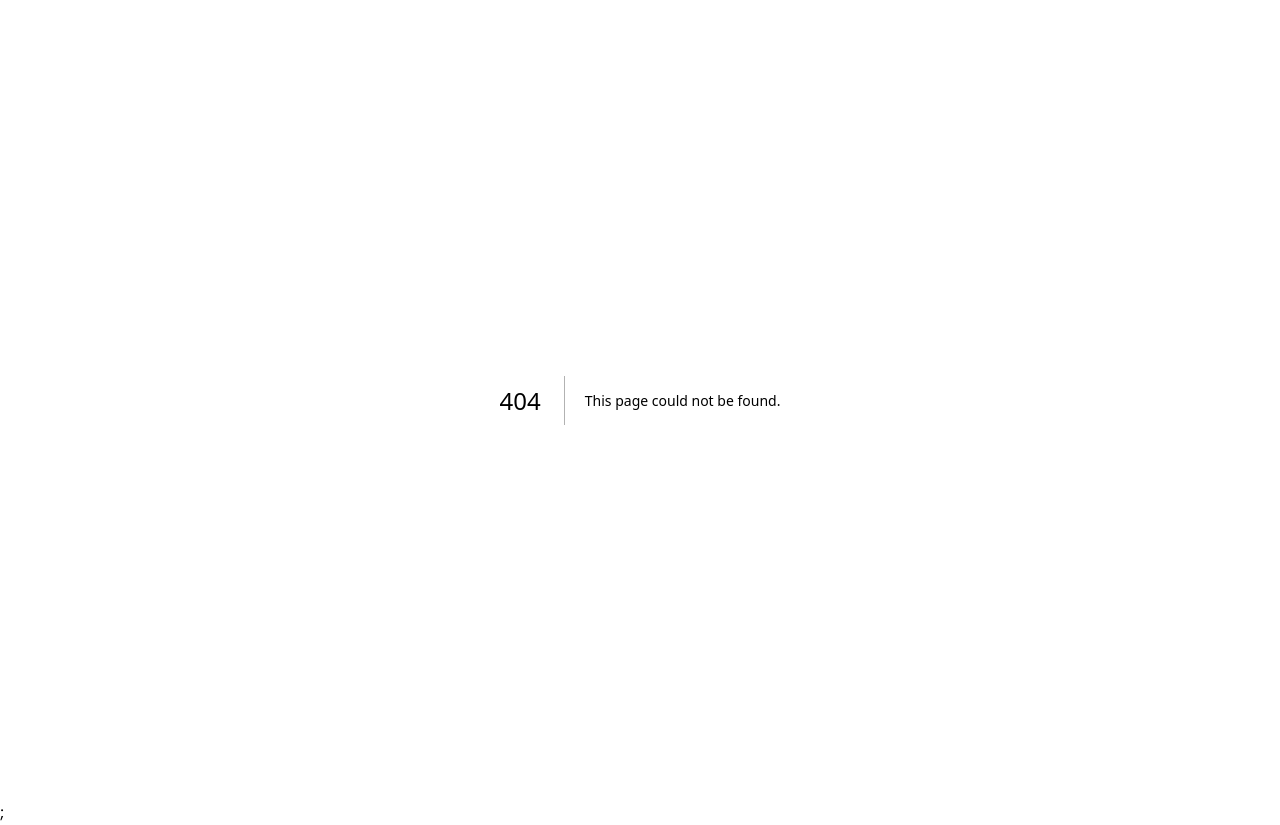
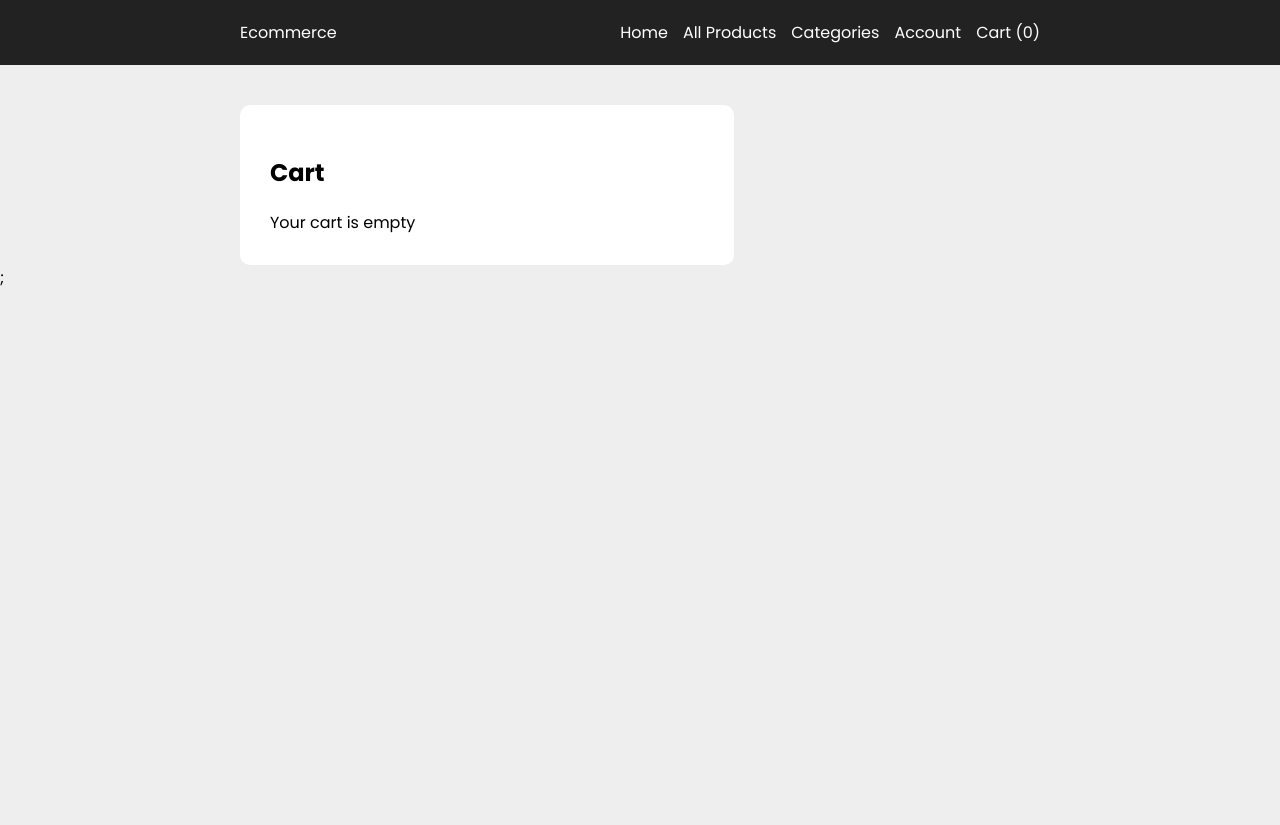
Before and after one commit to diegomota2374/ecommerceFrontIsa, a Next.js app: page /cart in a window 1280 px wide. Before the commit this address had no page. After the commit the page ends 800 px from the top, so only its background shows below. Built offline with nearby package versions, Linux system fonts and the light colour scheme.

Commit message:
foi criado cart e configurado para mostrar os produtos

```diff
--- a/components/Button.js
+++ b/components/Button.js
@@ -8,12 +8,19 @@ export const ButtonStyled = css`
   cursor: pointer;
   display: inline-flex;
   align-items: center;
-  text-decoration:none;
-  font-weight:400;
+  text-decoration: none;
+  font-weight: 400;
   svg {
     height: 16px;
     margin-right: 5px;
   }
+
+  ${(props) =>
+    props.block &&
+    css`
+      display: block;
+      width: 100%;
+    `}
   ${(props) =>
     props.white &&
     !props.outline &&
@@ -29,15 +36,32 @@ export const ButtonStyled = css`
   color: #fff;
   border 1px solid #fff;
  `}
+  ${(props) =>
+    props.black &&
+    !props.outline &&
+    css`
+      background-color: #000;
+      color: #fff;
+    `}
+  ${(props) =>
+    props.black &&
+    props.outline &&
+    css`
+  background-color: transparent;
+  color: #000;
+  border 1px solid #000;
+ `}
 ${(props) =>
-    props.primary && !props.outline &&
+    props.primary &&
+    !props.outline &&
     css`
   background-color: ${primary};
   color: #fff;
   border 1px solid ${primary};
  `}
 ${(props) =>
-    props.primary && props.outline &&
+    props.primary &&
+    props.outline &&
     css`
   background-color: transparent;
   color: ${primary};
--- a/components/CarContext.js
+++ b/components/CarContext.js
@@ -1,10 +1,24 @@
-import { createContext, useState } from "react";
+import { createContext, useEffect, useState } from "react";
 
-const CartContext = createContext({});
+export const CartContext = createContext({});
 export function CartContextProvider({ children }) {
+  const ls = typeof window !== "undefined" ? window.localStorage : null;
   const [cartProducts, setCartProducts] = useState([]);
+  useEffect(() => {
+    if (cartProducts?.length > 0) {
+      ls?.setItem("cart", JSON.stringify(cartProducts));
+    }
+  }, [cartProducts]);
+  useEffect(() => {
+    if (ls && ls.getItem("cart")) {
+      setCartProducts(JSON.parse(ls.getItem("cart")));
+    }
+  },[]);
+  function addProduct(productId) {
+    setCartProducts((prev) => [...prev, productId]);
+  }
   return (
-    <CartContext.Provider value={{ cartProducts }}>
+    <CartContext.Provider value={{ cartProducts, setCartProducts, addProduct }}>
       {children}
     </CartContext.Provider>
   );
--- a/components/Header.js
+++ b/components/Header.js
@@ -1,6 +1,8 @@
 import Link from "next/link";
 import styled from "styled-components";
 import Center from "./Center";
+import { useContext } from "react";
+import { CartContext } from "./CarContext";
 
 const StyledHeader = styled.header`
   background-color: #222;
@@ -27,6 +29,7 @@ const NavLink = styled(Link)`
 `;
 
 export default function Header() {
+  const { cartProducts } = useContext(CartContext);
   return (
     <StyledHeader>
       <Center>
@@ -37,7 +40,7 @@ export default function Header() {
             <NavLink href={"/products"}>All Products</NavLink>
             <NavLink href={"/categories"}>Categories</NavLink>
             <NavLink href={"/account"}>Account</NavLink>
-            <NavLink href={"/cart"}>Cart (0)</NavLink>
+            <NavLink href={"/cart"}>Cart ({cartProducts.length})</NavLink>
           </StyledNav>
         </Wrapper>
       </Center>
--- a/package.json
+++ b/package.json
@@ -9,6 +9,7 @@
     "lint": "next lint"
   },
   "dependencies": {
+    "axios": "^1.4.0",
     "eslint": "8.41.0",
     "eslint-config-next": "13.4.4",
     "mongoose": "^7.2.1",
--- /dev/null
+++ b/pages/api/cart.js
@@ -0,0 +1,8 @@
+import { mongooseConnect } from "@/lib/mongoose";
+import { Product } from "@/models/Product";
+
+export default async function handle(req, res) {
+  await mongooseConnect();
+  const ids = req.body.ids;
+  res.json(await Product.find({ _id: ids }));
+}
--- /dev/null
+++ b/pages/cart.js
@@ -0,0 +1,77 @@
+import Button from "@/components/Button";
+import { CartContext } from "@/components/CarContext";
+import Center from "@/components/Center";
+import Header from "@/components/Header";
+import axios from "axios";
+import { useContext, useEffect, useState } from "react";
+import styled from "styled-components";
+
+const ColumnsWrapper = styled.div`
+  display: grid;
+  grid-template-columns: 1.3fr 0.7fr;
+  gap: 40px;
+  margin-top: 40px;
+`;
+
+const Box = styled.div`
+  background-color: #fff;
+  border-radius: 10px;
+  padding: 30px;
+`;
+export default function CartPage() {
+  const { cartProducts } = useContext(CartContext);
+  const [products, setProducts] = useState([]);
+  useEffect(() => {
+    if (cartProducts.length > 0) {
+      axios.post("/api/cart", { ids: cartProducts }).then((response) => {
+        setProducts(response.data);
+      });
+    }
+  }, [cartProducts]);
+  return (
+    <>
+      <Header />
+      <Center>
+        <ColumnsWrapper>
+          <Box>
+            <h2>Cart</h2>
+            {!cartProducts?.length && <div>Your cart is empty</div>}
+            {products?.length > 0 && (
+              <table>
+                <thead>
+                  <tr>
+                    <th>Product</th>
+                    <th>Quantity</th>
+                    <th>Price</th>
+                  </tr>
+                </thead>
+                <tbody>
+                  {products.map((product) => (
+                    <tr key={product._id}>
+                      <td> {product.title}: </td>
+                      <td>
+                        {" "}
+                        {cartProducts.filter((id) => id === product._id).length}
+                      </td>
+                      <td>{product.price}</td>
+                    </tr>
+                  ))}
+                </tbody>
+              </table>
+            )}
+          </Box>
+          {!!cartProducts?.length && (
+            <Box>
+              <h2>Order information</h2>
+              <input type="text" placeholder="Address" />
+              <input type="text" placeholder="Address 2" />
+              <Button black block>
+                Continue to payment
+              </Button>
+            </Box>
+          )}
+        </ColumnsWrapper>
+      </Center>
+    </>
+  );
+}
```
Also changed, not shown: components/Featured.js (+12 -2 lines), components/ProductBox.js (+7 -5 lines), 1 other file (tests, documents, lock files or other folders).
